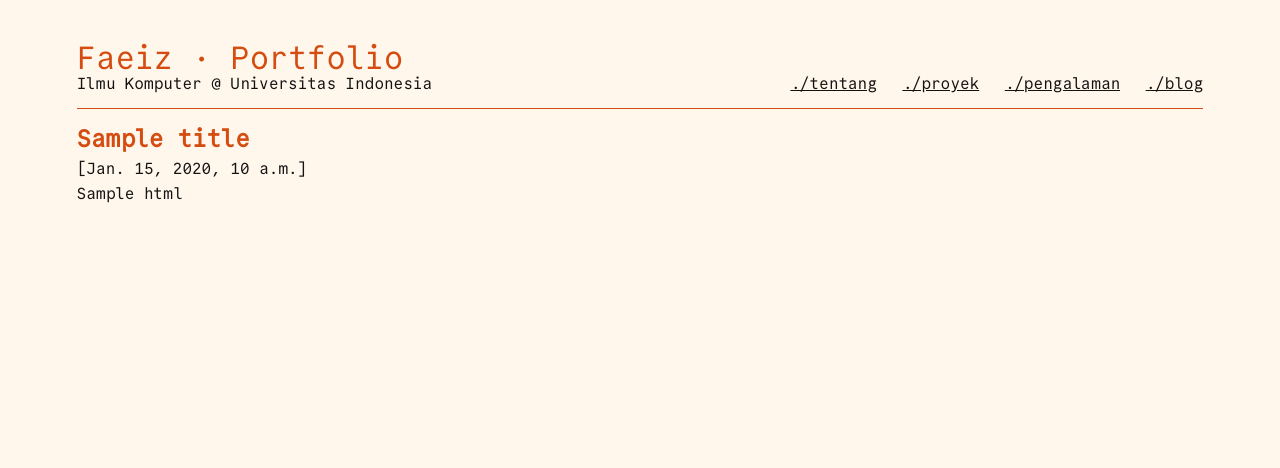
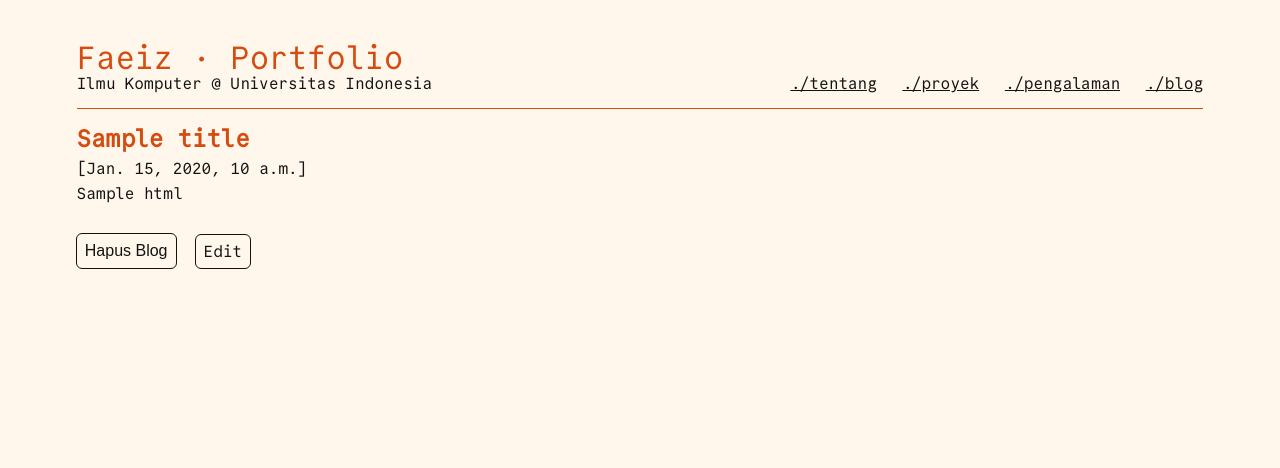
Before and after one commit to faeiz-ff/myportofolio, a Django app: template templates/blog_post.html in a window 1280 px wide. Shown: the top 468 px of the page. Run offline with Django 5.2, Linux system fonts and the light colour scheme; the template is opened without the code that fills it: most values are stand-ins (such as "Sample title", 1, 10 or a date in 2020); data that the repository does not hold is empty; parts of the project's set-up code (start-up, migrations or seed data) failed here and were passed over.

Commit message:
feat: set correct URL in templates

```diff
--- a/templates/base.html
+++ b/templates/base.html
@@ -17,9 +17,9 @@
         </div>
         <nav class="site-links">
             <a href="{% url 'main:show_main' %}">./tentang</a>
-            <a href="{% url 'main:show_project' %}">./proyek</a>
+            <a href="{% url 'main:project:show' %}">./proyek</a>
             <a href="{% url 'main:show_experience' %}">./pengalaman</a>
-            <a href="{% url 'main:show_blog' %}">./blog</a>
+            <a href="{% url 'main:blog:show' %}">./blog</a>
         </nav>
     </header>
     <main>
--- a/templates/blog.html
+++ b/templates/blog.html
@@ -12,7 +12,7 @@
         <li>
             <span>
                 [{{ blog.created_at_str }}]
-                <a href="{% url 'main:show_blog_post' title=blog.title %}">{{ blog.title }}</a>
+                <a href="{% url 'main:blog:show_post' title=blog.title %}">{{ blog.title }}</a>
             </span>
         </li>
         {% empty %}
--- a/templates/blog_post.html
+++ b/templates/blog_post.html
@@ -1,7 +1,7 @@
 {% extends "base.html" %}
 
 {% block meta %}
-<title>Faeiz Faiza Fasha - {{ title }}</title>
+<title>Faeiz Faiza Fasha - Blog - {{ title }}</title>
 {% endblock%}
 
 {% block content %}
@@ -11,5 +11,9 @@
         <p>[{{ created_at }}]</p>
         {{ html }}
     </article>
+    <div class="project-actions">
+        {% include 'components/model_delete_modal.html' with model=blog model_name="Blog" delete_model_view='main:blog:delete' %}
+        <a class="link-button" href="{% url 'main:blog:update' blog.id %}">Edit</a>
+    </div>
 </div>
 {% endblock %}
--- a/templates/project.html
+++ b/templates/project.html
@@ -8,7 +8,7 @@
     <div class="main-content">
         <h1>Proyek</h1>
         <form method="get"
-              action="{% url 'main:show_project' %}"
+              action="{% url 'main:project:show' %}"
               class="project-search form-group">
             <input type="search"
                    name="title"
@@ -33,8 +33,8 @@
                         {% if project.has_other_link %}
                         <a class="link-button" href="{{ project.other_link }}">Website</a>
                         {% endif %}
-                        {% include 'components/model_delete_modal.html' with model=project model_name="Proyek" delete_model_view='main:delete_project' %}
-                        <a class="link-button" href="{% url 'main:update_project' project.id %}">Edit</a>
+                        {% include 'components/model_delete_modal.html' with model=project model_name="Proyek" delete_model_view='main:project:delete' %}
+                        <a class="link-button" href="{% url 'main:project:update' project.id %}">Edit</a>
                     </nav>
                     <!-- TODO: DO CONSIDER THE SAFETY OF THIS: MAY CONTAINS UNSAFE HTML -->
                     <!-- for now, the data is manually inputted, so it is safe -->
```
